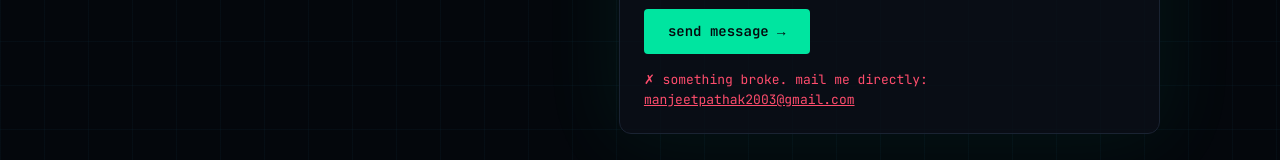
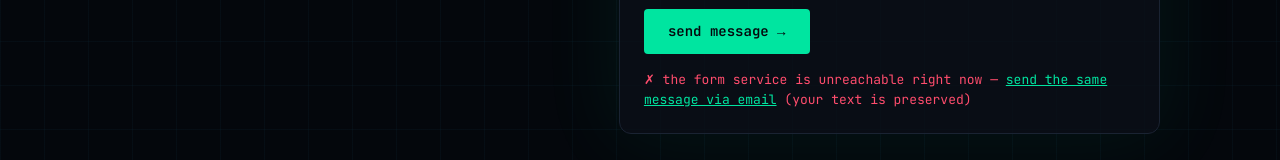
Before and after one commit to IIITManjeet/Portfolio, a React (Vite) app: page / in a window 1280 px wide. Both pictures are taken after typing "Sample", "name@example.com", "Sample" into the empty fields and a click on the button "send message →". Shown: the part 7219-7379 px from the top of the page. Built offline with nearby package versions, Linux system fonts and the light colour scheme; no server answers.

Commit message:
Contact form: prefilled mailto fallback when form service is down

```diff
--- a/src/components/Contact.jsx
+++ b/src/components/Contact.jsx
@@ -198,10 +198,16 @@ const Contact = () => {
           )}
           {status === "error" && (
             <p className="font-mono text-[13px] text-down">
-              ✗ something broke. mail me directly:{" "}
-              <a href={`mailto:${socials.email}`} className="underline">
-                {socials.email}
-              </a>
+              ✗ the form service is unreachable right now —{" "}
+              <a
+                href={`mailto:${socials.email}?subject=${encodeURIComponent(
+                  `[portfolio] ${form.role} — ${form.name}`
+                )}&body=${encodeURIComponent(form.message)}`}
+                className="underline text-acc"
+              >
+                send the same message via email
+              </a>{" "}
+              (your text is preserved)
             </p>
           )}
         </motion.form>
```
